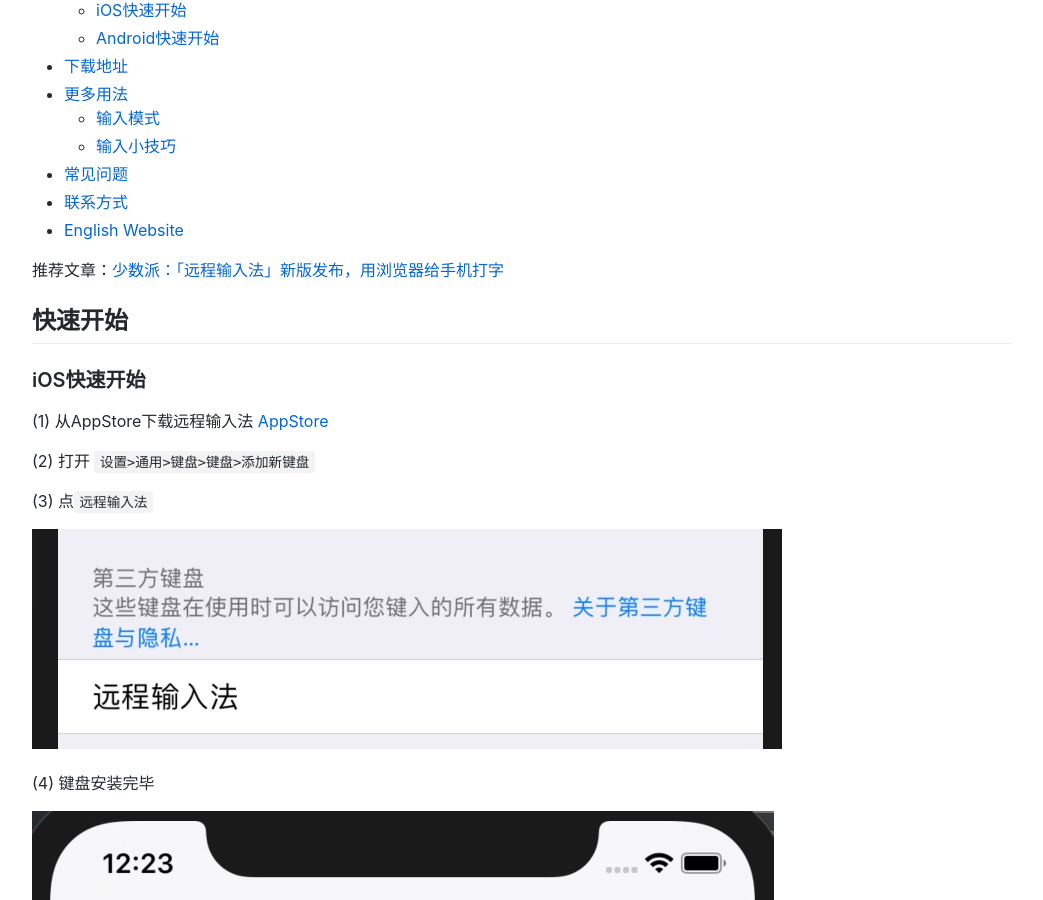
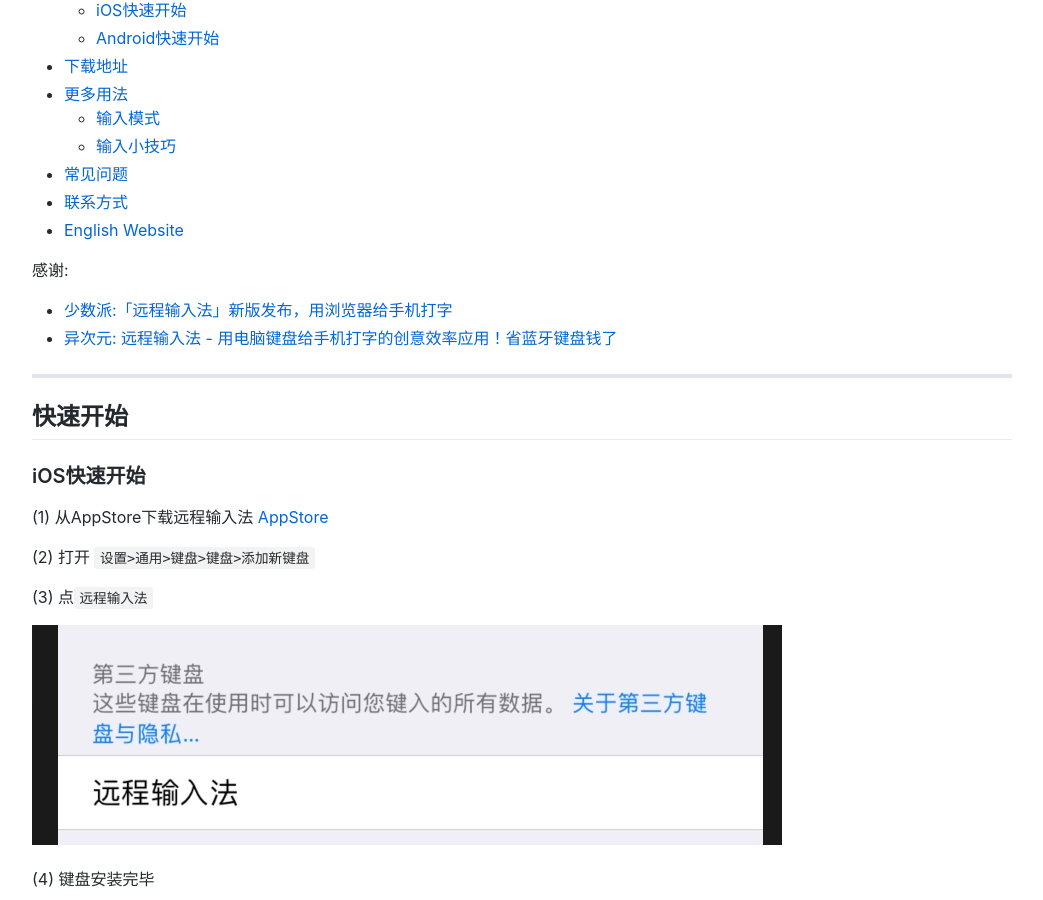
Before and after one commit to remoboard/remoboard.github.io, a Jekyll site: the page built from zhcn/index.md, in a window 1280 px wide and 900 px high, scrolled down 315 px. Shown: the whole window, without its empty margins (118-1161 px from the left). Built offline with Jekyll 4.4.1, drawn with Linux system fonts in a browser that asks for light colours; comment, search, counter and statistics services are not loaded.

Commit message:
Update index.md

```diff
--- a/zhcn/index.md
+++ b/zhcn/index.md
@@ -20,7 +20,13 @@ title: 远程输入法
 - [English Website](/)
 
 
-推荐文章：[少数派：「远程输入法」新版发布，用浏览器给手机打字](https://sspai.com/post/57008)
+感谢:
+
+- [少数派:「远程输入法」新版发布，用浏览器给手机打字]( https://sspai.com/post/57008)
+- [异次元: 远程输入法 - 用电脑键盘给手机打字的创意效率应用！省蓝牙键盘钱了](https://www.iplaysoft.com/remoboard.html)
+
+---
+
 
 ## 快速开始
 
```
